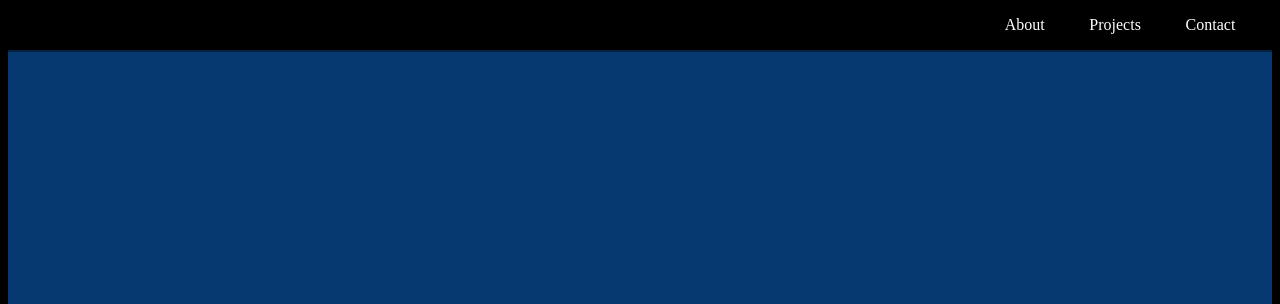
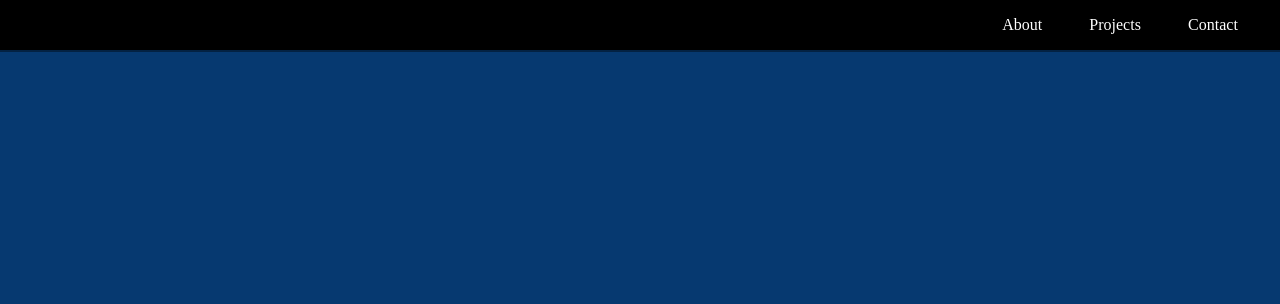
Before and after one commit to Bryandalton/Webdesign-Portfolio, a plain HTML site: page index.html in a window 1280 px wide. Shown: the top 304 px of the page. Drawn offline with Linux system fonts and the light colour scheme.

Commit message:
psudeo elements

```diff
--- a/assets/style.css
+++ b/assets/style.css
@@ -1,3 +1,8 @@
+body {
+  margin: 0;
+
+}
+
 .nav {
     display: flex;
     justify-content: flex-end;
@@ -15,12 +20,16 @@
     color: white;
   }
 
+  a:hover {
+    text-decoration: underline;
+  }
+
   .nav > ul {
     width: 25vw;
     display: flex;
     flex-direction: row;
     justify-content: space-evenly;
-    gap: 2;
+    gap: 5px;
     flex-wrap: wrap;
   }
 
@@ -51,6 +60,7 @@
 
   .contact {
     display: flex;
+    flex-wrap: wrap;
     flex-direction: row;
     justify-content: space-around;
     background: #063970;
--- a/index.html
+++ b/index.html
@@ -6,6 +6,9 @@
     <title>Bryan's Portfolio</title>
     <link rel="stylesheet" href="./assets/style.css">
 </head>
+
+<body>
+
 <nav id="navbar" class="nav">
     <ul class="nav-list">
       <li>
@@ -102,4 +105,6 @@
 
   </main>
 
+</body>
+
 </html>
```
